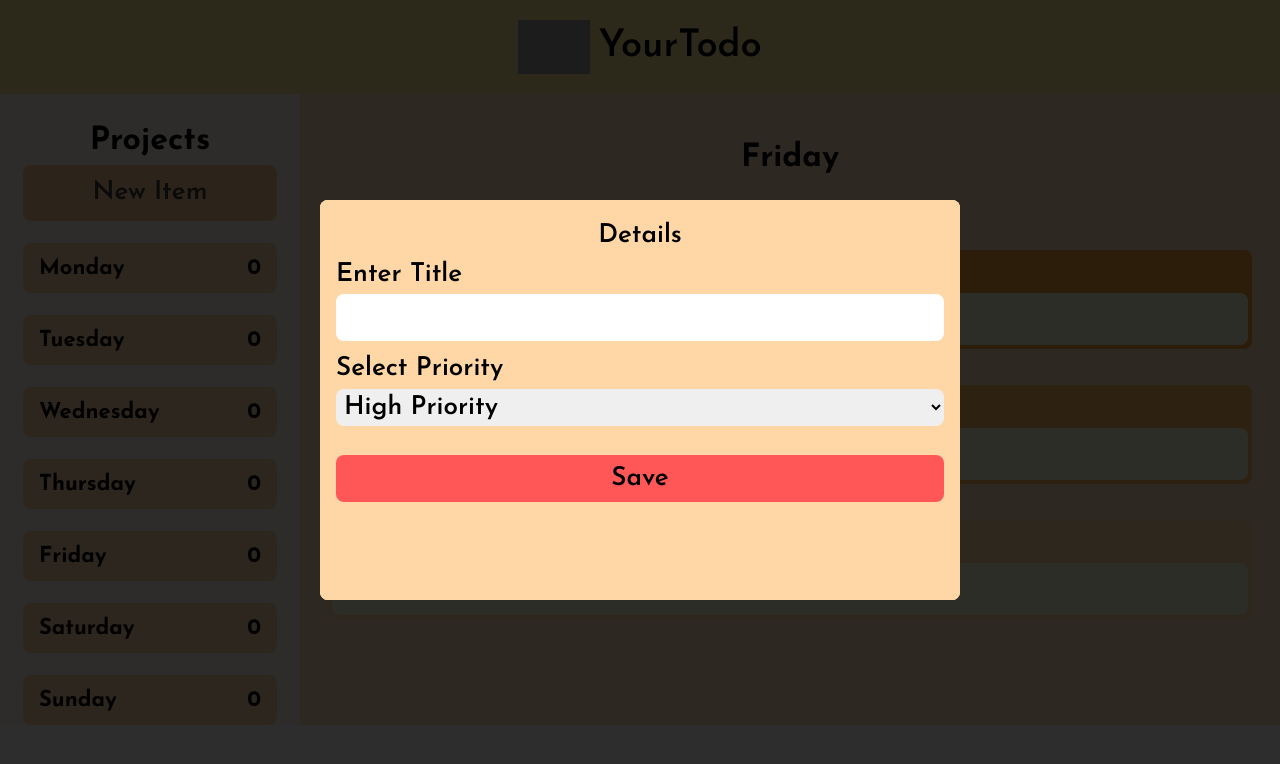
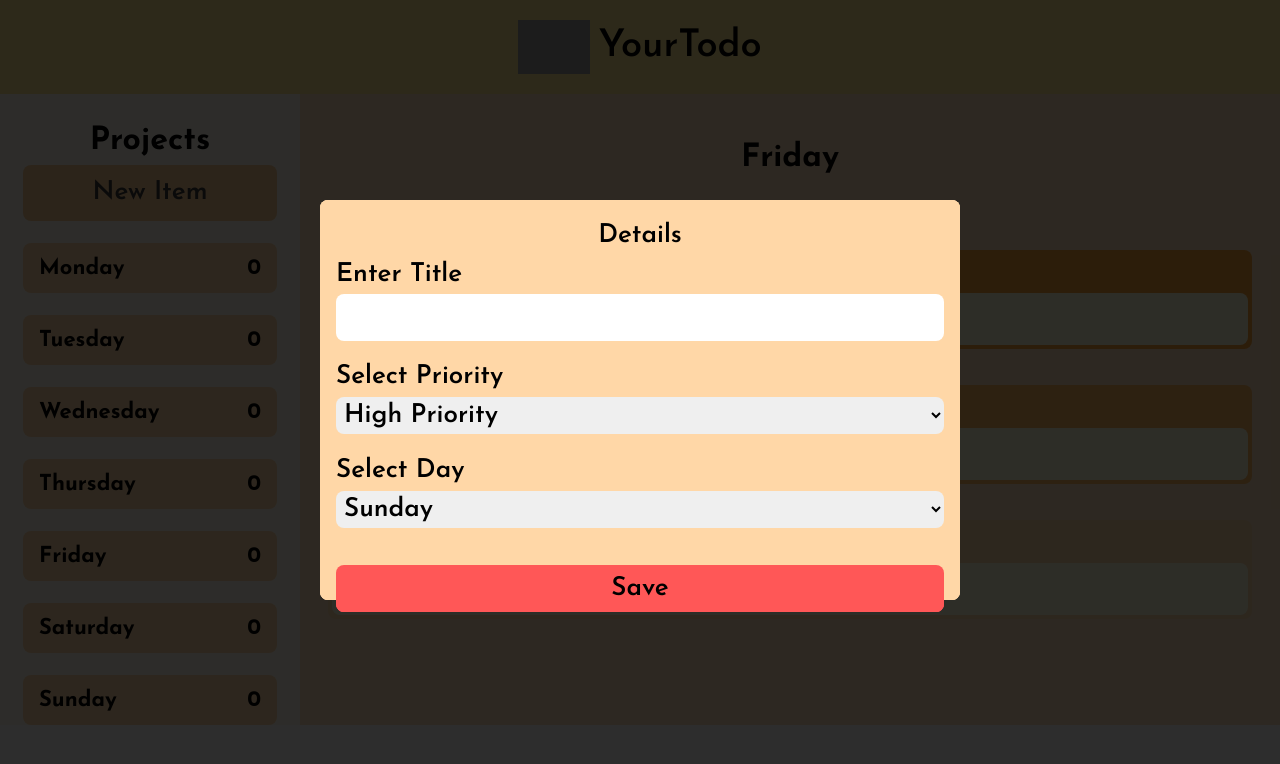
Before and after one commit to viktor-drok/next-app-todo, a Next.js app: page /friday in a window 1280 px wide. Both pictures are taken after a click on the element "New Item". Shown: the top 764 px of the page. Built offline with nearby package versions, Linux system fonts and the light colour scheme; grey boxes are pictures that could not be loaded.

Commit message:
add todos by selected day

```diff
--- a/components/Modal.jsx
+++ b/components/Modal.jsx
@@ -6,13 +6,18 @@ import { useState } from "react";
 const Modal = () => {
 	const addTodo = useTodos(state => state.addTodo);
 	const closeModal = useTodos(state => state.closeModal);
+	const day = useTodos(state => state.day);
+	const setDay = useTodos(state => state.setDay);
 
 	const [title, setTitle] = useState("");
 	const [priority, setPriority] = useState("high");
 
+	const daysOfWeek = ["Sunday", "Monday", "Tuesday", "Wednesday", "Thursday", "Friday", "Saturday"];
+
 	const handleSubmit = e => {
 		e.preventDefault();
-		addTodo(title, priority);
+		addTodo(title, priority, day);
+		setDay(null);
 		closeModal();
 		setTitle("");
 	};
@@ -22,7 +27,7 @@ const Modal = () => {
 			className="absolute z-10 bg-details-bg rounded-lg w-[50%] h-[50%] p-4"
 		>
 			<h3>Details</h3>
-			<form className="flex flex-col gap-2">
+			<form className="flex flex-col gap-4">
 				<label className="text-start">
 					<span className="text-start">Enter Title</span>
 					<input
@@ -50,6 +55,27 @@ const Modal = () => {
 					</select>
 				</label>
 
+				<label className="text-start">
+					<span>Select Day</span>
+
+					<select
+						className="w-full rounded-lg p-1"
+						onChange={e => setDay(e.target.value)}
+						name="day"
+						type="text"
+						required
+					>
+						{daysOfWeek.map((day, index) => (
+							<option
+								key={index}
+								value={day}
+							>
+								{day}
+							</option>
+						))}
+					</select>
+				</label>
+
 				<button
 					disabled={title.trim() === "" ? true : false}
 					className="bg-save-bg rounded-lg p-1 text-white my-5 disabled:bg-delete-bg"
--- a/components/PriorityItem.jsx
+++ b/components/PriorityItem.jsx
@@ -14,6 +14,7 @@ const PriorityItem = ({ priority, day }) => {
 	const setDeaggedTodo = useTodos(state => state.setDraggedTodo);
 	const draggedTodo = useTodos(state => state.draggedTodo);
 	const moveTodo = useTodos(state => state.moveTodo);
+	const setDay = useTodos(state => state.setDay);
 
 	return (
 		<div
@@ -30,8 +31,9 @@ const PriorityItem = ({ priority, day }) => {
 			<ul
 				onDragOver={e => e.preventDefault()}
 				onDrop={() => {
-					moveTodo(draggedTodo, priority);
+					moveTodo(draggedTodo, priority, day);
 					setDeaggedTodo(null);
+					setDay(null);
 				}}
 				className="text-[24px] bg-item-bg rounded-lg"
 			>
@@ -39,6 +41,7 @@ const PriorityItem = ({ priority, day }) => {
 					filteredTodos.map(todo => (
 						<li
 							onDragStart={() => {
+								setDay(todo.day);
 								setDeaggedTodo(todo.title);
 							}}
 							draggable
--- a/state/todos.js
+++ b/state/todos.js
@@ -17,21 +17,24 @@ const store = (set) => ({
   todos: [],
   modal: false,
   draggedTodo: null,
+  day: "",
 
-  moveTodo: (draggedTodo, priority) => {
+  moveTodo: (draggedTodo, priority, day) => {
     set(state => ({
-      todos: [...state.todos.filter(todo => todo.title !== draggedTodo), { id: nanoid(), title: draggedTodo, priority, day: getDayOfWeek(), completed: false, stored: whenStoredTodo() }]
+      todos: [...state.todos.filter(todo => todo.title !== draggedTodo), { id: nanoid(), title: draggedTodo, priority, day, completed: false, stored: whenStoredTodo() }]
     }));
   },
 
   setDraggedTodo: (title) => set({ draggedTodo: title }),
 
-  addTodo: (title, priority) => {
+  setDay: (title) => set({ day: title }),
+
+  addTodo: (title, priority, day) => {
     if (title.length < 1 || title.length > 50) {
       return toast("Title must be between 1 and 50 characters");
     }
     set(state => ({
-      todos: [...state.todos, { id: nanoid(), title: title.trim(), priority, day: getDayOfWeek(), completed: false, stored: whenStoredTodo() }]
+      todos: [...state.todos, { id: nanoid(), title: title.trim(), priority, day, completed: false, stored: whenStoredTodo() }]
     }));
   },
 
```
